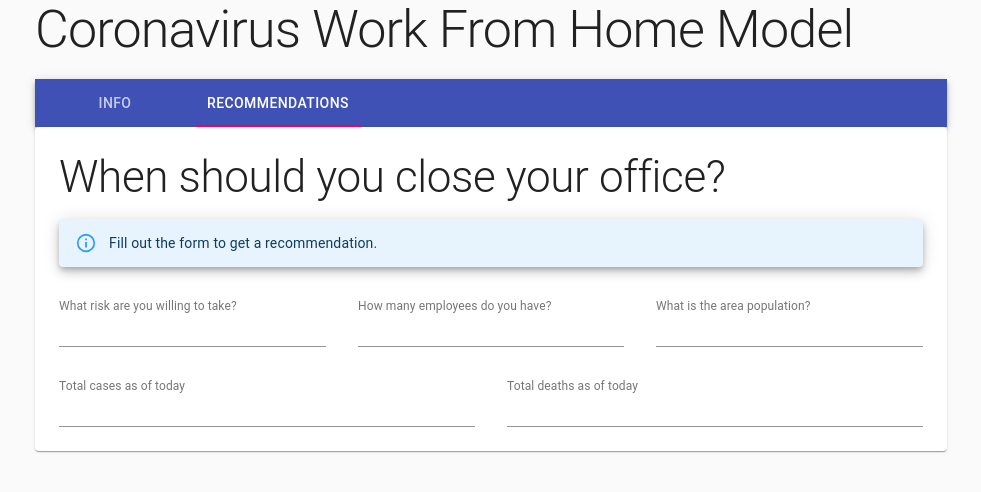
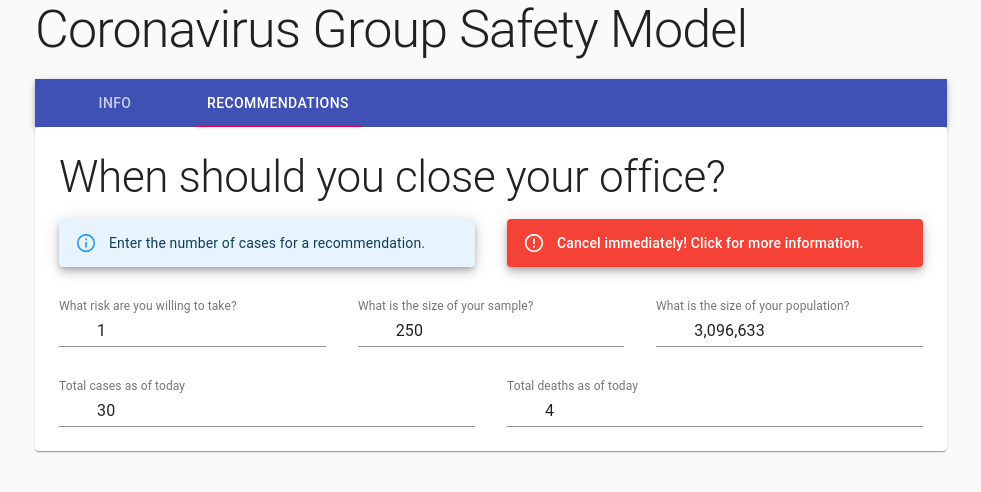
Before and after one commit to christopherjbaker/coronavirus-explorations, a React app: page /recommendations in a window 1280 px wide. Shown: the whole page, without its empty margins (149-1130 px from the left). Built offline with nearby package versions, Linux system fonts and the light colour scheme.

Commit message:
generalize text

```diff
--- a/public/index.html
+++ b/public/index.html
@@ -6,7 +6,7 @@
     <meta name="theme-color" content="#000000" />
     <meta name="description" content="Web site created using create-react-app" />
     <link rel="manifest" href="%PUBLIC_URL%/manifest.json" />
-    <title>Coronavirus Work From Home Model</title>
+    <title>Coronavirus Group Safety Model</title>
   </head>
   <body>
     <noscript>You need to enable JavaScript to run this app.</noscript>
--- a/src/components/Layout/Layout.js
+++ b/src/components/Layout/Layout.js
@@ -25,7 +25,9 @@ export default function Layout({ children, ...props }) {
   return (
     <Container maxWidth="md" {...props}>
       <CssBaseline />
-      <Typography variant="h1" gutterBottom>Coronavirus Work From Home Model</Typography>
+      <Typography variant="h1" gutterBottom>
+        Coronavirus Group Safety Model
+      </Typography>
 
       <AppBar position="static">
         <Tabs value={tab < 0 ? false : tab}>
--- a/src/components/ThemeProvider/ThemeProvider.js
+++ b/src/components/ThemeProvider/ThemeProvider.js
@@ -2,9 +2,18 @@ import { createMuiTheme, ThemeProvider as MuiThemeProvider } from '@material-ui/
 import PropTypes from 'prop-types'
 import React from 'react'
 
+const themeDefault = createMuiTheme()
+
 const theme = createMuiTheme({
   overrides: {
     MuiTypography: {
+      root: {
+        'blockquote&': {
+          paddingLeft: themeDefault.spacing(3),
+          borderLeft: `${themeDefault.spacing(0.5)}px solid ${themeDefault.palette.primary.main}`,
+          fontStyle: 'italic',
+        },
+      },
       h1: {
         fontSize: '3.25rem',
         fontWeight: 300,
--- a/src/helpers/transforms/index.js
+++ b/src/helpers/transforms/index.js
@@ -1,5 +1,9 @@
 import toNumber from './number'
+import toPercent from './percent'
+import getSigfigs from './sigfigs'
 
 export {
   toNumber,
+  toPercent,
+  getSigfigs,
 }
--- a/src/helpers/transforms/number.js
+++ b/src/helpers/transforms/number.js
@@ -1,7 +1,15 @@
 export default function toNumber(input, places = 0) {
   if (typeof input === 'number') {
+    if (typeof places === 'function') {
+      places = places(input)
+    }
+
     input = input.toFixed(places)
   }
 
-  return input.replace(/(\d)(?=(\d{3})+(?!\d))/g, '$1,')
+  const decimal = input.indexOf('.')
+  const before = decimal < 0 ? input : input.slice(0, decimal)
+  const after = decimal < 0 ? '' : input.slice(decimal)
+
+  return before.replace(/(\d)(?=(\d{3})+(?!\d))/g, '$1,') + after
 }
--- /dev/null
+++ b/src/helpers/transforms/percent.js
@@ -0,0 +1,9 @@
+import toNumber from './number'
+
+export default function toPercent(input, places = 0) {
+  if (typeof input === 'number') {
+    input *= 100
+  }
+
+  return `${toNumber(input, places)}%`
+}
--- /dev/null
+++ b/src/helpers/transforms/sigfigs.js
@@ -0,0 +1,17 @@
+export default function getSigfigs(input, sigfigs = 3) {
+  input = input.toFixed(10)
+
+  const decimal = input.indexOf('.')
+  if (decimal > 1 || input[0] !== '0') {
+    return Math.max(0, sigfigs - decimal)
+  }
+
+  input = input.slice(decimal + 1)
+  for (let i = 0; i < 10; i++) {
+    if (input[i] !== '0') {
+      return i + sigfigs
+    }
+  }
+
+  return 0
+}
--- a/src/scenes/Info/Info.js
+++ b/src/scenes/Info/Info.js
@@ -6,9 +6,10 @@ export default function Info() {
   return (
     <div>
       <Typography variant="h2" gutterBottom>Model Information</Typography>
-      <Typography paragraph>This model should help you and your company make a decision on whether you should open your office or send everybody home.</Typography>
-      <Typography paragraph>It‘s based on how many cases are probably in your area, and the likelihood that at least one of your employees catches it. It has lots of assumptions, but all the data is here so you can play with the assumptions to adapt them to your situation. You only <strong>need</strong> to make changes to the Recommendations tab; the rest are data inputs that you can change to adjust the model.</Typography>
+      <Typography paragraph>This model should help you and your company make a decision on whether you should open your office or send everybody home. It also applies to events and gatherings, helping make a decision on whether the event is safe or not.</Typography>
+      <Typography paragraph>It‘s based on how many cases are probably in your area, and the likelihood that at least one of your group members catches it. It has lots of assumptions, but all the data is here so you can play with the assumptions to adapt them to your situation. You only <strong>need</strong> to make changes to the Recommendations tab; the rest are data inputs that you can change to adjust the model.</Typography>
       <Typography paragraph>Please leave comments to improve it.</Typography>
+      <Typography component="blockquote">This tool does not provide medical advice. It is intended for informational purposes only. It is not a substitute for professional medical advice, diagnosis or treatment. If you think you may have a medical emergency, immediately call your doctor or dial 911.</Typography>
     </div>
   )
 }
--- a/src/scenes/Recommendations/Recommendations.js
+++ b/src/scenes/Recommendations/Recommendations.js
@@ -1,17 +1,42 @@
 /* istanbul ignore file */
 /* eslint-disable max-len */
+import PropTypes from 'prop-types'
 import React, { useMemo, useState } from 'react'
 import { makeStyles } from '@material-ui/core/styles'
+import { Alert } from '@material-ui/lab'
 import { Grid, InputAdornment, TextField, Typography } from '@material-ui/core'
-import { Alert } from '@material-ui/lab'
 
+import { toNumber } from '../../helpers/transforms'
 import Icon from '../../components/Icon/Icon'
 
+import RecommendationDetails from './components/RecommendationDetails/RecommendationDetails'
+
 const levels = [
-  { test: (threshold, { today }) => today > threshold, severity: 'error', label: 'Close immediately!' },
-  { test: (threshold, { tomorrow }) => tomorrow > threshold, severity: 'warning', label: 'Close before tomorrow.' },
-  { test: (threshold, { week }) => week > threshold, severity: 'info', label: 'Close within a week.' },
-  { test: () => true, severity: 'success', label: 'No need to close this coming week.' },
+  {
+    test: (threshold, { today }) => today > threshold,
+    label: 'Cancel immediately!',
+    severity: 'error',
+  },
+  {
+    test: (threshold, { tomorrow }) => tomorrow > threshold,
+    label: 'Today is within risk tolerance. Cancel for tomorrow.',
+    severity: 'warning',
+  },
+  {
+    test: (threshold, { week }) => week > threshold,
+    label: 'Tomorrow is within risk tolerance, but this week is not. Cancel soon.',
+    severity: 'info',
+  },
+  {
+    test: (threshold, { fortnight }) => fortnight > threshold,
+    label: 'This week is within risk tolerance, but next week is not. Cancel soon.',
+    severity: 'info',
+  },
+  {
+    test: () => true,
+    label: 'The next two weeks are within risk tolerance.',
+    severity: 'success',
+  },
 ]
 
 const useStyles = makeStyles(() => ({
@@ -23,21 +48,27 @@ const useStyles = makeStyles(() => ({
 export default function Recommendations() {
   const classes = useStyles()
 
-  const [ risk, setRisk ] = useState('')
-  const [ employees, setEmployees ] = useState('')
-  const [ population, setPopulation ] = useState('')
-  const [ cases, setCases ] = useState('')
-  const [ deaths, setDeaths ] = useState('')
+  const [ dialog, setDialog ] = useState(null)
+
+  const [ risk, setRisk ] = useState(1)
+  const [ sample, setSample ] = useState(250)
+  const [ population, setPopulation ] = useState(3096633)
+  const [ cases, setCases ] = useState(30)
+  const [ deaths, setDeaths ] = useState(4)
 
   const probabilities = useMemo(() => {
-    if (!employees || !population) return null
-    if (!cases && !deaths) return null
+    if (!sample || !population) return null
 
     return {
-      // cases: cases ? pCases(population, employees, cases) : null,
-      deaths: deaths ? pDeaths(population, employees, deaths) : null,
+      cases: cases ? null : null,
+      // cases: cases ? pCases(population, sample, cases) : null,
+      deaths: deaths ? pDeaths(population, sample, deaths) : null,
     }
-  }, [ employees, population, cases, deaths ])
+  }, [ sample, population, cases, deaths ])
+
+  function handleDialogClose() {
+    setDialog(null)
+  }
 
   const levelCases = risk && probabilities && probabilities.cases && levels.find(({ test }) => test(risk / 100, probabilities.cases))
   const levelDeaths = risk && probabilities && probabilities.deaths && levels.find(({ test }) => test(risk / 100, probabilities.deaths))
@@ -55,6 +86,7 @@ export default function Recommendations() {
                   variant="filled"
                   elevation={6}
                   severity={levelCases.severity}
+                  onClick={() => setDialog('cases')}
                 >
                   {levelCases.label} Click for more information.
                 </Alert>
@@ -74,6 +106,7 @@ export default function Recommendations() {
                   variant="filled"
                   elevation={6}
                   severity={levelDeaths.severity}
+                  onClick={() => setDialog('deaths')}
                 >
                   {levelDeaths.label} Click for more information.
                 </Alert>
@@ -120,14 +153,15 @@ export default function Recommendations() {
         </Grid>
         <Grid item xs={12} sm={4}>
           <TextField
-            id="employees"
+            id="sample"
             type="number"
             fullWidth
-            label="How many employees do you have?"
-            value={employees}
-            onChange={(e) => setEmployees(e.target.value && +e.target.value)}
+            label="What is the size of your sample?"
+            value={sample}
+            onChange={(e) => setSample(e.target.value && +e.target.value)}
             InputLabelProps={{ className: classes.label }}
             InputProps={{
+              inputComponent: CommaNumberInput,
               startAdornment: (
                 <InputAdornment position="start">
                   <Icon name="tally" />
@@ -141,11 +175,12 @@ export default function Recommendations() {
             id="population"
             type="number"
             fullWidth
-            label="What is the area population?"
+            label="What is the size of your population?"
             value={population}
             onChange={(e) => setPopulation(e.target.value && +e.target.value)}
             InputLabelProps={{ className: classes.label }}
             InputProps={{
+              inputComponent: CommaNumberInput,
               startAdornment: (
                 <InputAdornment position="start">
                   <Icon name="globe-americas" />
@@ -165,6 +200,7 @@ export default function Recommendations() {
             onChange={(e) => setCases(e.target.value && +e.target.value)}
             InputLabelProps={{ className: classes.label }}
             InputProps={{
+              inputComponent: CommaNumberInput,
               startAdornment: (
                 <InputAdornment position="start">
                   <Icon name="disease" />
@@ -183,6 +219,7 @@ export default function Recommendations() {
             onChange={(e) => setDeaths(e.target.value && +e.target.value)}
             InputLabelProps={{ className: classes.label }}
             InputProps={{
+              inputComponent: CommaNumberInput,
               startAdornment: (
                 <InputAdornment position="start">
                   <Icon name="skull-crossbones" />
@@ -192,28 +229,90 @@ export default function Recommendations() {
           />
         </Grid>
       </Grid>
+
+      {probabilities && probabilities.deaths && dialog === 'deaths' && (
+        <RecommendationDetails
+          id="deaths"
+          label="Deaths-based"
+          onClose={handleDialogClose}
+          chances={probabilities.deaths}
+        />
+      )}
+      {probabilities && probabilities.cases && dialog === 'cases' && (
+        <RecommendationDetails
+          id="cases"
+          label="Cases-based"
+          onClose={handleDialogClose}
+          chances={probabilities.cases}
+        />
+      )}
     </div>
   )
 }
 
-function pDeaths(population, employees, deaths) {
-  const pFatality = 0.0087
-  const tDeath = 17.3
-  const tDouble = 6.18
+function pDeaths(population, sample, deaths) {
+  const pFatality = 0.008740613457
+  const tDeath = 17.325
+  const tDouble = 6.184
 
   const nCases = deaths / pFatality
 
   const nToday = nCases * 2 ** (tDeath / tDouble)
   const nTomorrow = nToday * 2 ** (1 / tDouble)
   const nWeek = nToday * 2 ** (7 / tDouble)
+  const nFortnight = nToday * 2 ** (14 / tDouble)
 
   const pToday = nToday / population
   const pTomorrow = nTomorrow / population
   const pWeek = nWeek / population
+  const pFortnight = nFortnight / population
 
   return {
-    today: 1 - (1 - pToday) ** employees,
-    tomorrow: 1 - (1 - pTomorrow) ** employees,
-    week: 1 - (1 - pWeek) ** employees,
+    personal: pToday,
+    today: 1 - (1 - pToday) ** sample,
+    tomorrow: 1 - (1 - pTomorrow) ** sample,
+    week: 1 - (1 - pWeek) ** sample,
+    fortnight: 1 - (1 - pFortnight) ** sample,
   }
 }
+
+function CommaNumberInput({ inputRef, onBlur, onFocus, value, ...props }) {
+  const [ editing, setEditing ] = useState(false)
+
+  return editing ? (
+    <input
+      ref={inputRef}
+      {...props}
+      value={value}
+      onFocus={onFocus}
+      // eslint-disable-next-line no-sequences
+      onBlur={(...args) => (setEditing(false), onBlur(...args))}
+    />
+  ) : (
+    <input
+      ref={inputRef}
+      {...props}
+      readOnly
+      type="text"
+      value={toNumber(value)}
+      onBlur={onBlur}
+      // eslint-disable-next-line no-sequences
+      onFocus={(...args) => (setEditing(true), onFocus(...args))}
+    />
+  )
+}
+
+CommaNumberInput.propTypes = {
+  inputRef: PropTypes.oneOfType([
+    // Either a function
+    PropTypes.func,
+    // Or the instance of a DOM native element (see the note about SSR)
+    PropTypes.shape({ current: PropTypes.instanceOf(Element) }),
+  ]),
+  onBlur: PropTypes.func,
+  onFocus: PropTypes.func,
+  value: PropTypes.oneOfType([
+    PropTypes.string,
+    PropTypes.number,
+  ]).isRequired,
+}
--- /dev/null
+++ b/src/scenes/Recommendations/components/RecommendationDetails/RecommendationDetails.js
@@ -0,0 +1,67 @@
+/* istanbul ignore file */
+import PropTypes from 'prop-types'
+import React from 'react'
+import { useTheme } from '@material-ui/core/styles'
+import useMediaQuery from '@material-ui/core/useMediaQuery'
+import {
+  Button,
+  Dialog,
+  DialogActions,
+  DialogContent,
+  DialogTitle,
+  Typography,
+} from '@material-ui/core'
+
+import { toPercent, getSigfigs } from '../../../../helpers/transforms'
+
+export default function RecommendationDetails({ id, label, onClose, chances }) {
+  const theme = useTheme()
+  const fullScreen = useMediaQuery(theme.breakpoints.down('xs'))
+
+  return (
+    <Dialog
+      open
+      fullScreen={fullScreen}
+      onClose={onClose}
+      aria-labelledby={`dialog-${id}-title`}
+      aria-describedby={`dialog-${id}-description`}
+    >
+      <DialogTitle id={`dialog-${id}-title`}>
+        Details of {label} Model Recommendations
+      </DialogTitle>
+      <DialogContent id={`dialog-${id}-description`}>
+        <Typography paragraph>
+          Probability that an individual is infected:
+          <strong>{toPercent(chances.personal, getSigfigs)}</strong>
+        </Typography>
+        <Typography paragraph>
+          Probability that at least one of your sample is infected:
+        </Typography>
+        <ul>
+          <li>Today: <strong>{toPercent(chances.today, getSigfigs)}</strong></li>
+          <li>Tomorrow: <strong>{toPercent(chances.tomorrow, getSigfigs)}</strong></li>
+          <li>Within a week: <strong>{toPercent(chances.week, getSigfigs)}</strong></li>
+          <li>Within two weeks: <strong>{toPercent(chances.fortnight, getSigfigs)}</strong></li>
+        </ul>
+      </DialogContent>
+      <DialogActions>
+        <Button onClick={onClose} color="primary" autoFocus>
+          Close
+        </Button>
+      </DialogActions>
+    </Dialog>
+  )
+}
+
+RecommendationDetails.propTypes = {
+  id: PropTypes.string.isRequired,
+  label: PropTypes.string.isRequired,
+  onClose: PropTypes.func.isRequired,
+  chances: PropTypes.shape({
+    personal: PropTypes.number.isRequired,
+    today: PropTypes.number.isRequired,
+    tomorrow: PropTypes.number.isRequired,
+    week: PropTypes.number.isRequired,
+    fortnight: PropTypes.number.isRequired,
+  }).isRequired,
+}
```
Also changed, not shown: src/helpers/transforms/number.test.js (+12 -0 lines), src/helpers/transforms/percent.test.js (added, +13 -0 lines), public/manifest.json.
